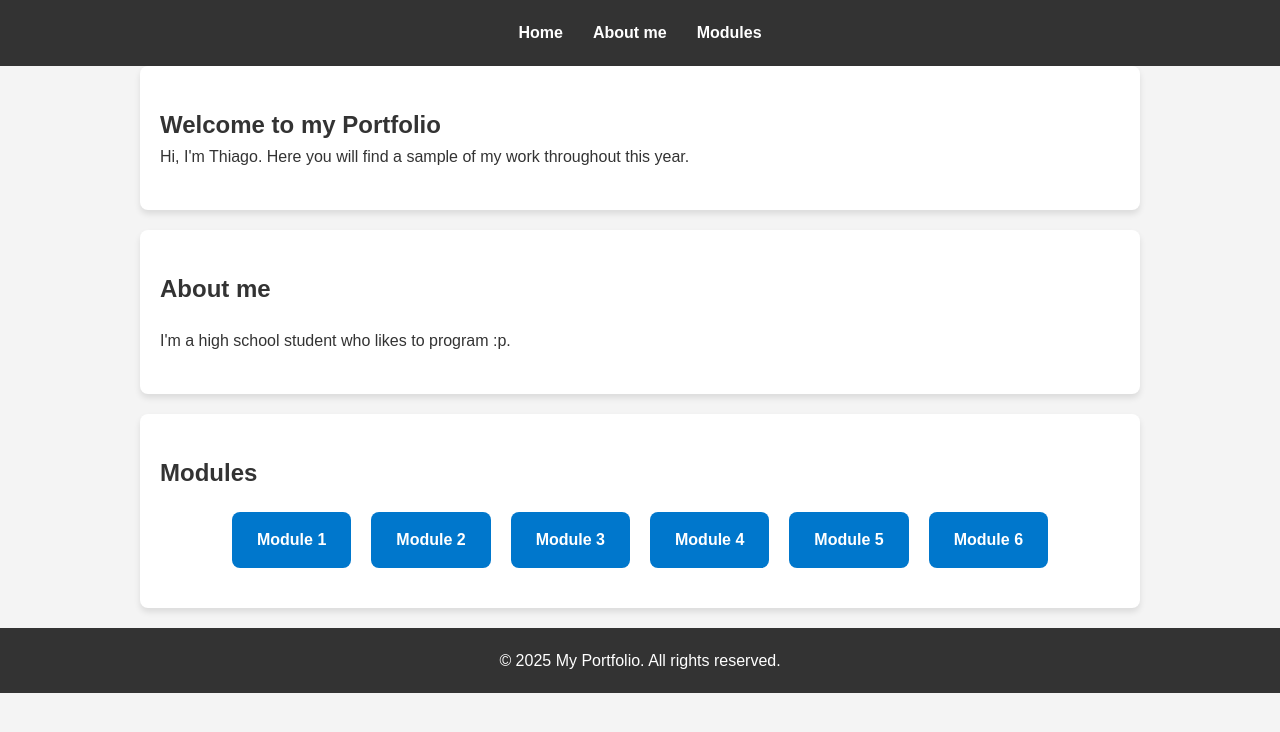
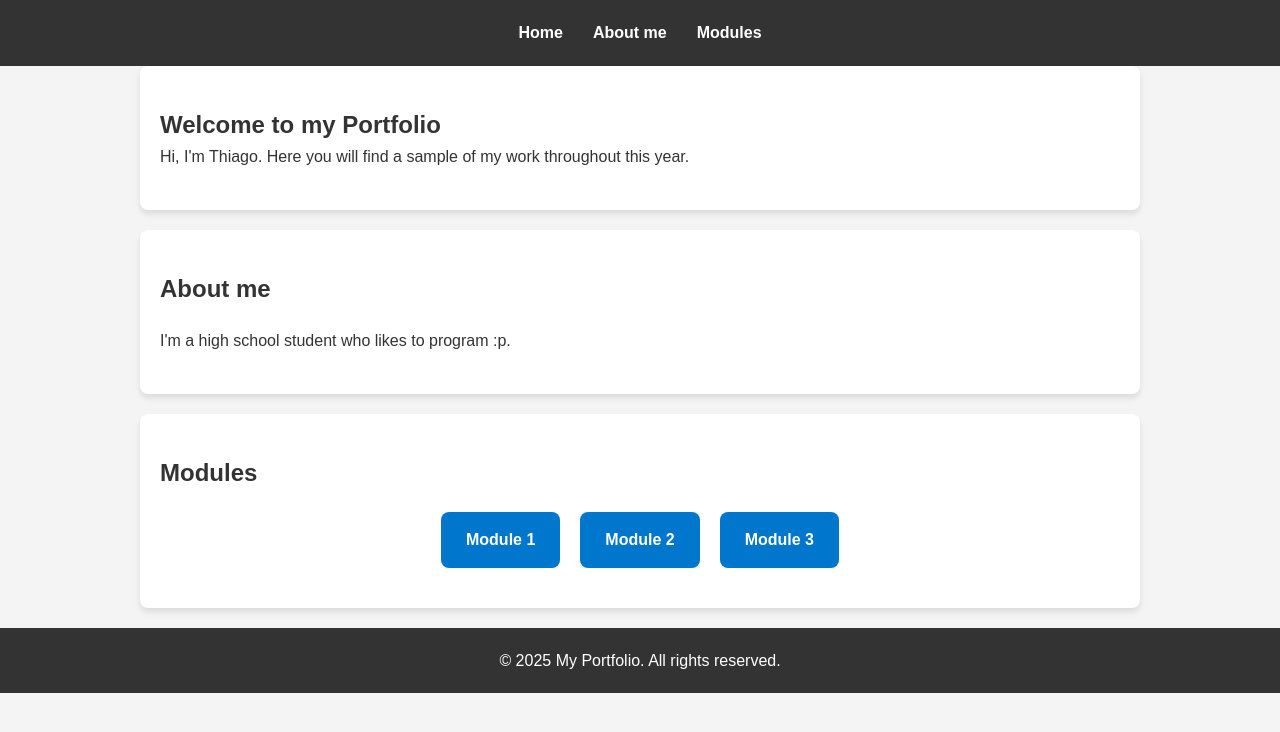
Before and after one commit to Abundancia-Espacial/Portfolio, a plain HTML site: page index.html in a window 1280 px wide. Drawn offline with Linux system fonts and the light colour scheme.

Commit message:
Update index.html

```diff
--- a/index.html
+++ b/index.html
@@ -128,9 +128,6 @@
     <a href="modulo-1.html" class="boton-modulo">Module 1</a>
     <a href="modulo-2.html" class="boton-modulo">Module 2</a>
     <a href="modulo-3.html" class="boton-modulo">Module 3</a>
-    <a href="modulo-4.html" class="boton-modulo">Module 4</a>
-    <a href="modulo-5.html" class="boton-modulo">Module 5</a>
-    <a href="modulo-6.html" class="boton-modulo">Module 6</a>
   </div>
 </section>
 
```
